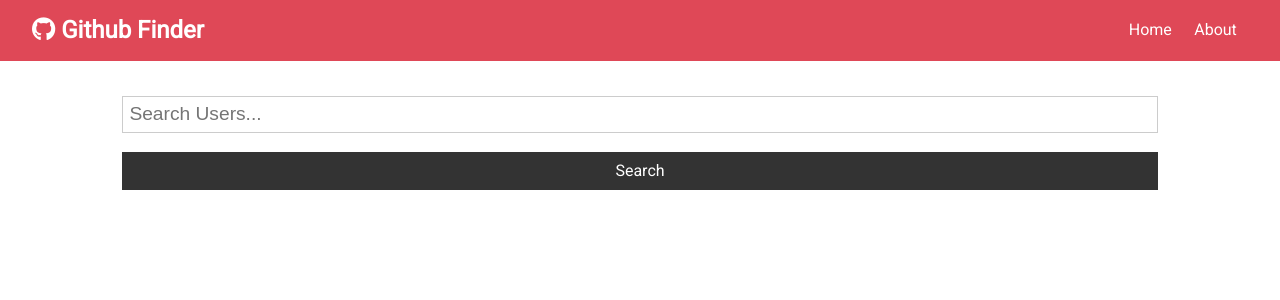
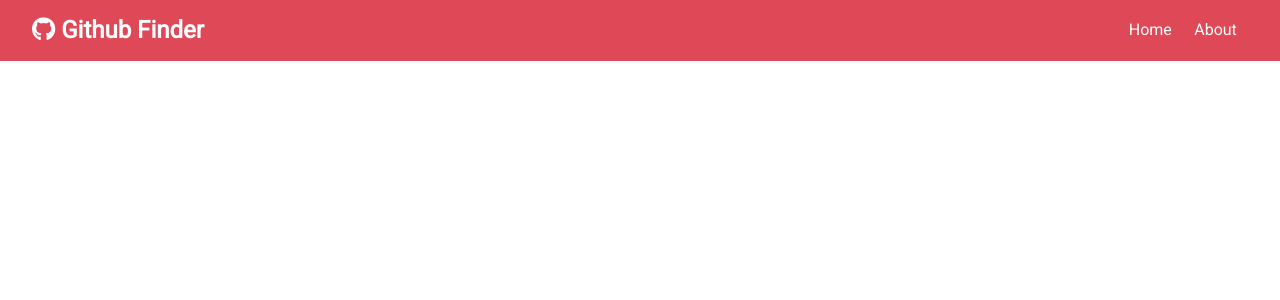
Before and after one commit to Kshubhranshu/github-finder-v-1.0.1, a React (Create React App) app: page / in a window 1280 px wide. Shown: the top 300 px of the page. Built offline with nearby package versions, Linux system fonts and the light colour scheme.

Commit message:
fixed url

```diff
--- a/src/App.js
+++ b/src/App.js
@@ -58,7 +58,7 @@ const App = () => {
         <div className="container">
           <Alert alert={alert} />
           <Switch>
-            <Route exact path='/' render={props => (
+            <Route exact path='https://kshubhranshu.github.io/github-finder-v-1.0.1/' render={props => (
               <Fragment>
                 <Search searchUsers={searchUsers} clearUsers={clearUsers} showClear={users.length > 0 ? true : false} setAlert={showAlert} />
                 <Users loading={loading} users={users} />
```
